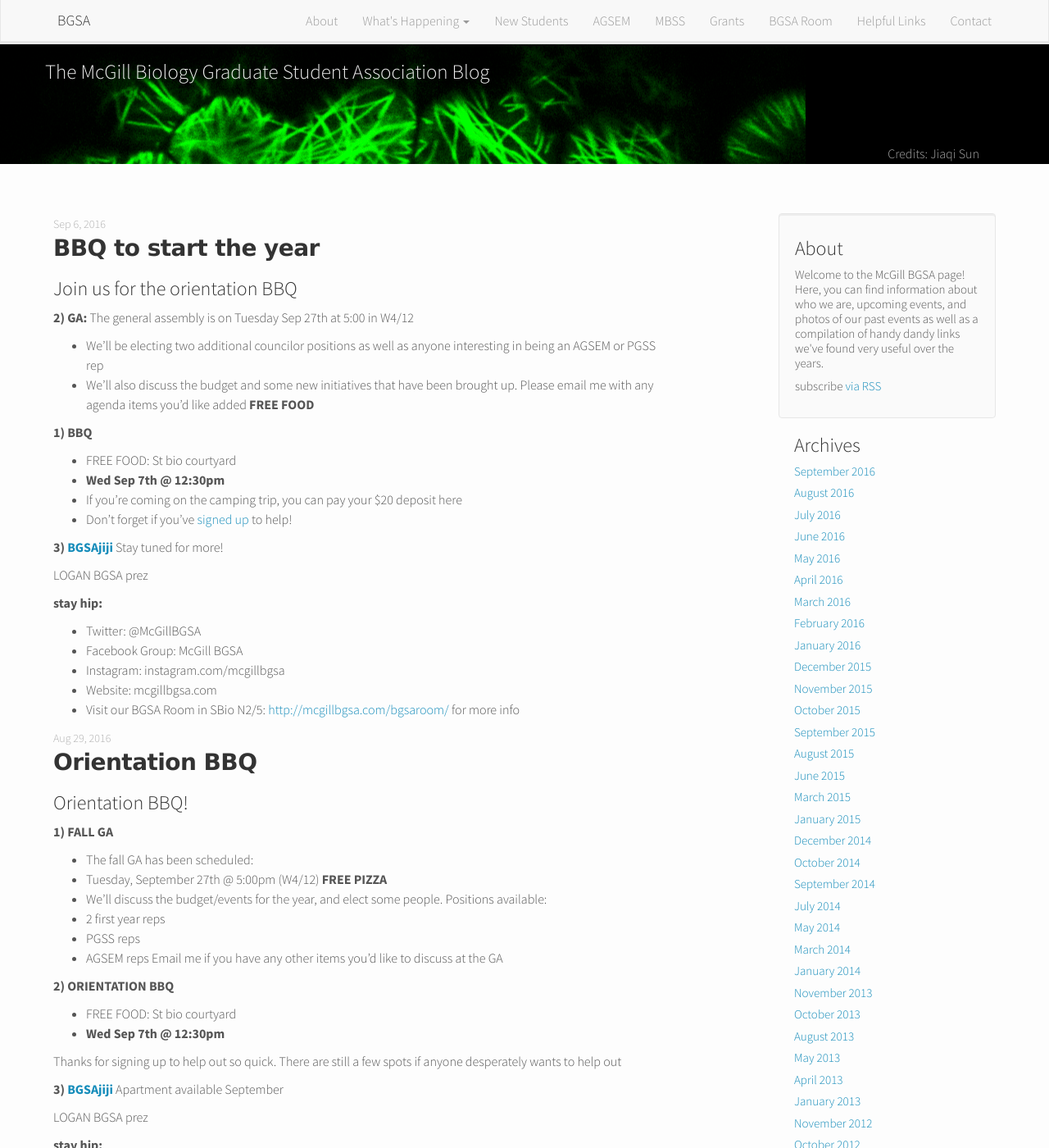
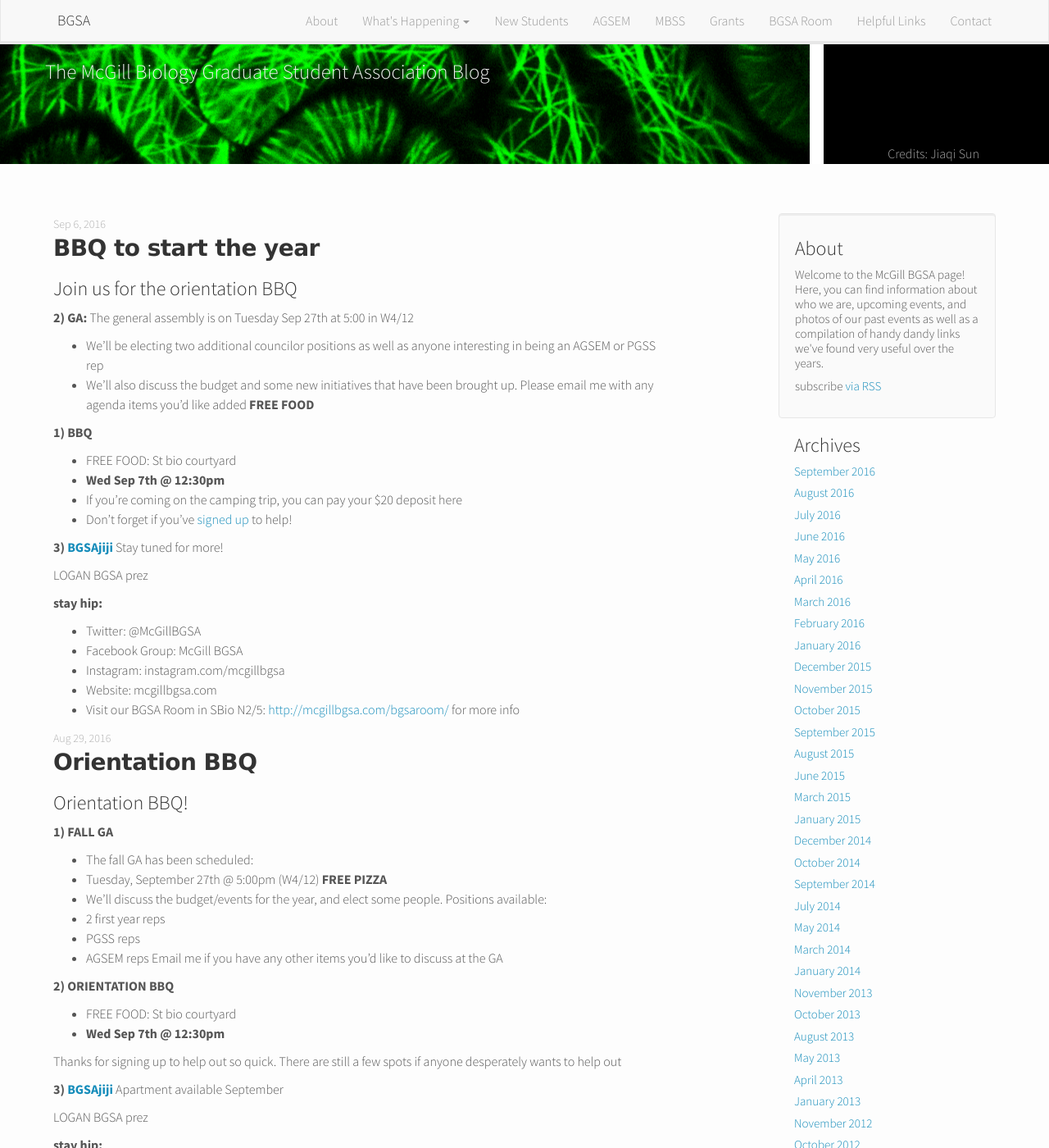
Before and after one commit to McGillBGSA/McGillBGSA.github.io, a Jekyll site: the page built from index.html, in a window 1280 px wide and 1400 px high. Shown: the whole window at 82% size. Built offline with Jekyll 4.4.1, drawn with Linux system fonts in a browser that asks for light colours; nearby versions of some CDN libraries; the list of posts is cut into pages by our own code.

Commit message:
Update main.css

```diff
--- a/css/main.css
+++ b/css/main.css
@@ -55,7 +55,7 @@ h2.post-title a{
     margin-top: 50px;
     height:150px;
     width:100%;
-    background: #000 url('/img/microtubultes_Athaliana.jiaqi_smaller.png') no-repeat scroll left top;
+    background: #000 url('/img/banner_jiaqi.png') no-repeat scroll left top;
 }
 
 .blog-header-content {
```
